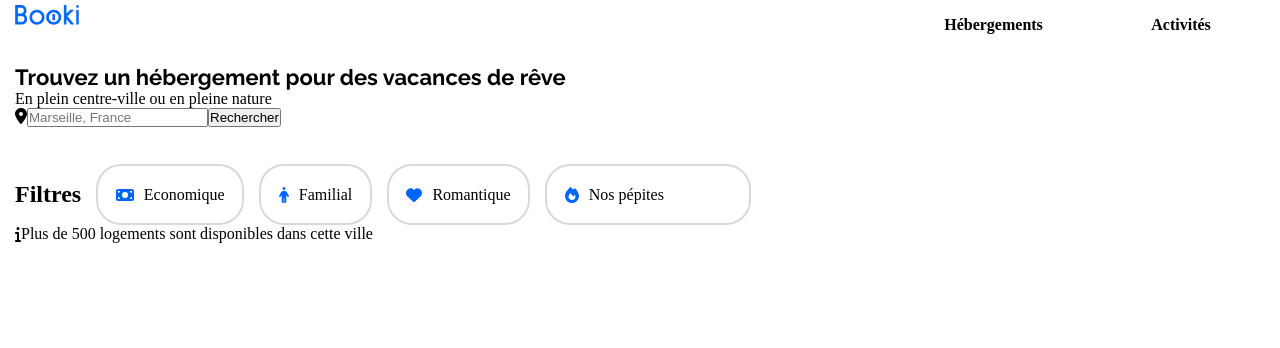
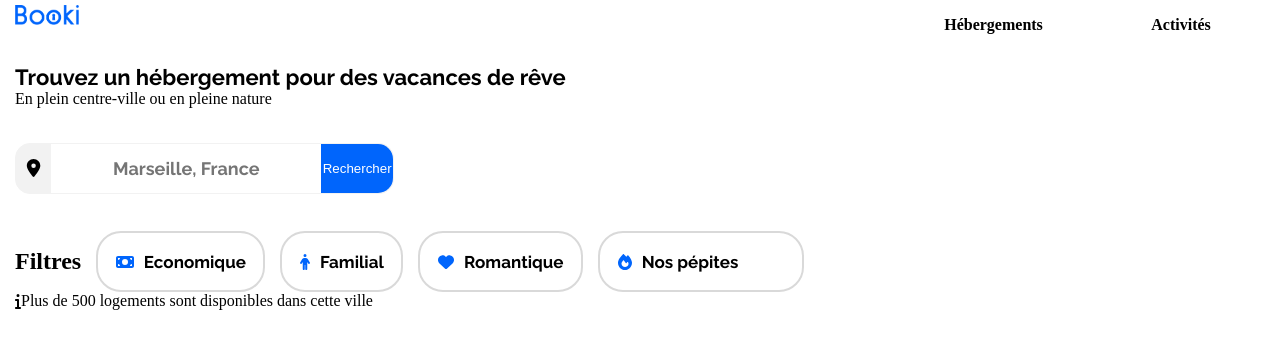
Before and after one commit to CyrilD88/Booki-React, a React (Create React App) app: page / in a window 1280 px wide. Shown: the top 348 px of the page. Built offline with nearby package versions, Linux system fonts and the light colour scheme.

Commit message:
FirstSection - mise en forme

```diff
--- a/src/components/FirstSection.jsx
+++ b/src/components/FirstSection.jsx
@@ -12,13 +12,15 @@ const FirstSection = () => {
         <div className='divHeader'>
             <h1>Trouvez un hébergement pour des vacances de rêve</h1>
             <p>En plein centre-ville ou en pleine nature</p>
-            <form method="post" action="#">
-            <FontAwesomeIcon icon={faLocationDot} />
+            <div className='divRecherche'>
+                <form method="post" action="#">
+                    <FontAwesomeIcon className='location' icon={faLocationDot} />
                      <input type="text"  placeholder="Marseille, France"/>
                     <button><span>Rechercher</span>
                     </button>
                 </form>
-                <div className='divFiltre'>
+            </div>
+            <div className='divFiltre'>
                     <h2>Filtres</h2>
                    <div className='filtre'>
                     <div className='firstDiv'>
@@ -40,11 +42,11 @@ const FirstSection = () => {
                    </div>
 
 
-                </div>
-                <div className='headerBottom'>
+             </div>
+            <div className='headerBottom'>
                 <FontAwesomeIcon icon={faInfo} />
                 <p className='description'>Plus de 500 logements sont disponibles dans cette ville</p>
-                </div>
+            </div>
         </div>
     );
 };
--- a/src/styles/FirstSection.css
+++ b/src/styles/FirstSection.css
@@ -18,6 +18,53 @@ h1{
 .divHeader{
     margin-top: 1.88rem;
 }
+
+
+
+
+/* Mise en forme de la barre de recherches */
+form{
+    margin-top: 2.19rem;
+    width: 23.5625rem;
+    height: 3.0625rem;
+    display: flex;
+    align-items: center;
+
+    border: 1px solid #F2F2F2;
+     border-radius: 0.9375rem;
+     background: #F2F2F2;
+
+}
+.location{
+    height: 1.125rem;
+    width: 3.0625rem;
+
+}
+
+
+input{
+    text-align: center;
+    width: 100%;
+    height: 3.0625rem;
+    border: transparent;
+    font-family: Raleway;
+    font-size: 1.125rem;
+    font-style: normal;
+    font-weight: 700;
+    line-height: normal;
+}
+
+button{
+    width: 6.25rem;
+    height: 3.0625rem;
+    background: #0065FC;
+    color: #FFFFFF ;
+    border: #0065FC;
+    border-radius: 0rem 0.9375rem 0.9375rem 0rem;
+    cursor: pointer;
+}
+
+/* Mise en forme des filtres */
 .filtre{
     display: flex;
     gap: 15px;
@@ -39,7 +86,6 @@ h1{
 .billet{
     color: #0065FC;
 }
-
 
 
 .secondDiv{
@@ -96,6 +142,14 @@ h1{
     align-items: center
 
 }
+
+.filtre p{
+    font-family: Raleway;
+    font-size: 1.0625rem;
+    font-style: normal;
+    font-weight: 700;
+    line-height: normal;
+}
 /* ================================================================================================ Hover ============================================================================================== */
 
 .firstDiv:hover{
```
